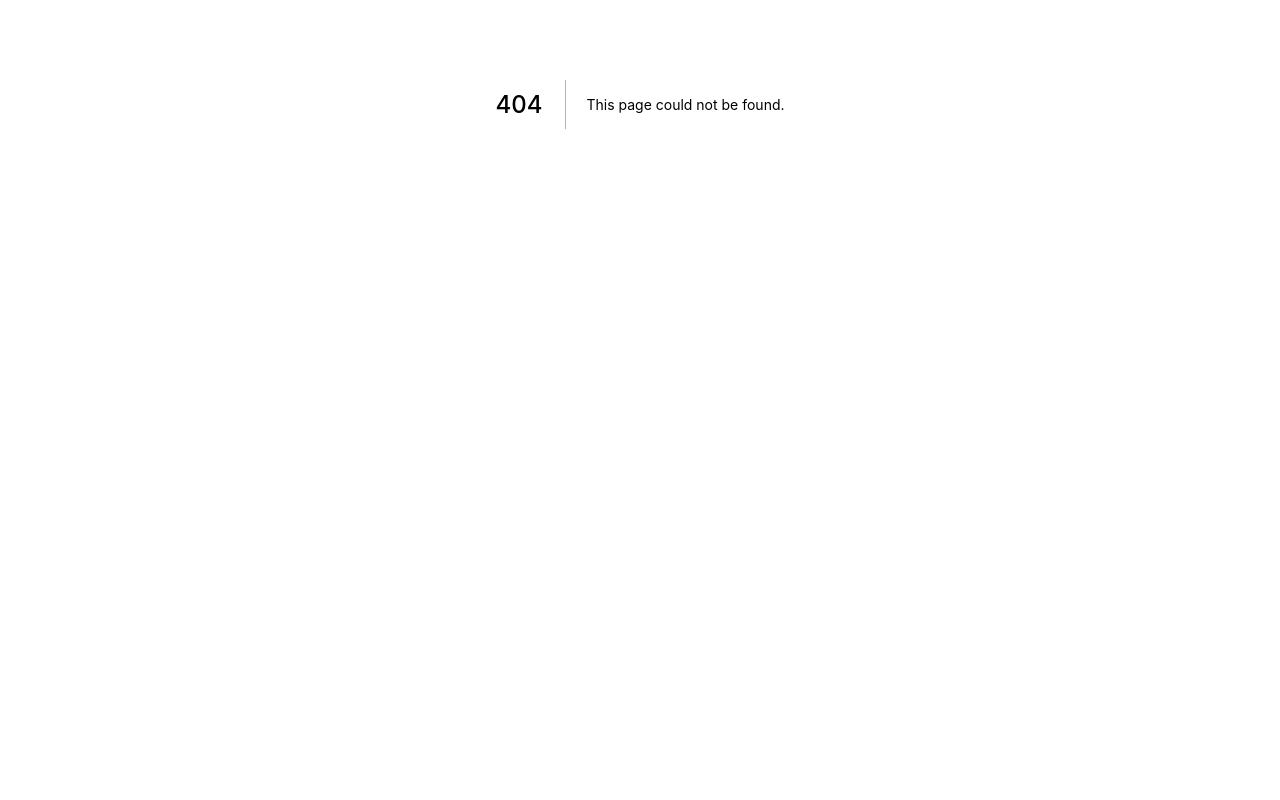
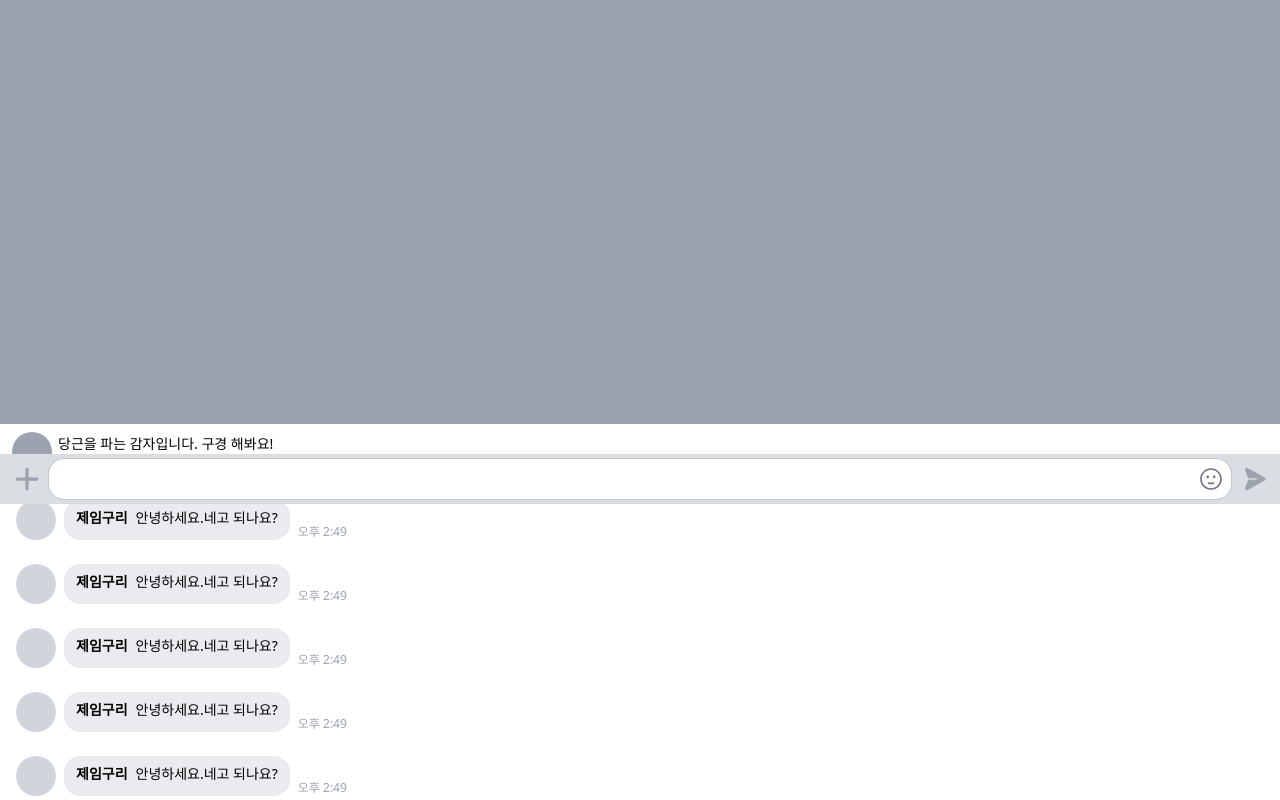
Before and after one commit to rnrudxo2872/market-c, a Next.js app: page /live/1 in a window 1280 px wide. Before the commit this address had no page. Shown: the part 296-1096 px from the top of the page. Before the commit the page ends 800 px from the top, so only its background shows below. Built offline with nearby package versions, Linux system fonts and the light colour scheme.

Commit message:
streamDetail - 기본 뷰 구성

```diff
--- /dev/null
+++ b/pages/live/[id].tsx
@@ -0,0 +1,155 @@
+import { NextPage } from "next";
+
+const StreamDetail: NextPage = () => {
+  return (
+    <div className="space-y-2">
+      <section className="aspect-video bg-gray-400"></section>
+      <section className="flex items-center gap-1.5 px-3">
+        <div>
+          <div className="aspect-square w-10 rounded-full bg-gray-400"></div>
+        </div>
+        <div className="flex flex-col">
+          <span className="text-sm">당근을 파는 감자입니다. 구경 해봐요!</span>
+          <span className="text-xs text-gray-400">쏘세니</span>
+        </div>
+      </section>
+      <section className="px-4 py-5 space-y-6 h-[40vh] overflow-scroll">
+        <div className="flex gap-x-2">
+          <section className="flex flex-col items-start">
+            <div className="w-10 h-10 rounded-full bg-gray-300" />
+          </section>
+          <section className="bg-gray-200 bg-opacity-80 rounded-2xl py-2 px-3 text-sm">
+            <section className="inline-flex mr-2">
+              <span className="font-semibold">제임구리</span>
+            </section>
+            <span>안녕하세요.</span>
+            <span>네고 되나요?</span>
+          </section>
+          <section className="flex items-end text-xs text-gray-400">
+            <span>오후 2:49</span>
+          </section>
+        </div>
+        <div className="flex gap-x-2">
+          <section className="flex flex-col items-start">
+            <div className="w-10 h-10 rounded-full bg-gray-300" />
+          </section>
+          <section className="bg-gray-200 bg-opacity-80 rounded-2xl py-2 px-3 text-sm">
+            <section className="inline-flex mr-2">
+              <span className="font-semibold">제임구리</span>
+            </section>
+            <span>안녕하세요.</span>
+            <span>네고 되나요?</span>
+          </section>
+          <section className="flex items-end text-xs text-gray-400">
+            <span>오후 2:49</span>
+          </section>
+        </div>
+        <div className="flex gap-x-2">
+          <section className="flex flex-col items-start">
+            <div className="w-10 h-10 rounded-full bg-gray-300" />
+          </section>
+          <section className="bg-gray-200 bg-opacity-80 rounded-2xl py-2 px-3 text-sm">
+            <section className="inline-flex mr-2">
+              <span className="font-semibold">제임구리</span>
+            </section>
+            <span>안녕하세요.</span>
+            <span>네고 되나요?</span>
+          </section>
+          <section className="flex items-end text-xs text-gray-400">
+            <span>오후 2:49</span>
+          </section>
+        </div>
+        <div className="flex gap-x-2">
+          <section className="flex flex-col items-start">
+            <div className="w-10 h-10 rounded-full bg-gray-300" />
+          </section>
+          <section className="bg-gray-200 bg-opacity-80 rounded-2xl py-2 px-3 text-sm">
+            <section className="inline-flex mr-2">
+              <span className="font-semibold">제임구리</span>
+            </section>
+            <span>안녕하세요.</span>
+            <span>네고 되나요?</span>
+          </section>
+          <section className="flex items-end text-xs text-gray-400">
+            <span>오후 2:49</span>
+          </section>
+        </div>
+        <div className="flex gap-x-2">
+          <section className="flex flex-col items-start">
+            <div className="w-10 h-10 rounded-full bg-gray-300" />
+          </section>
+          <section className="bg-gray-200 bg-opacity-80 rounded-2xl py-2 px-3 text-sm">
+            <section className="inline-flex mr-2">
+              <span className="font-semibold">제임구리</span>
+            </section>
+            <span>안녕하세요.</span>
+            <span>네고 되나요?</span>
+          </section>
+          <section className="flex items-end text-xs text-gray-400">
+            <span>오후 2:49</span>
+          </section>
+        </div>
+        <div className="flex gap-x-2">
+          <section className="flex flex-col items-start">
+            <div className="w-10 h-10 rounded-full bg-gray-300" />
+          </section>
+          <section className="bg-gray-200 bg-opacity-80 rounded-2xl py-2 px-3 text-sm">
+            <section className="inline-flex mr-2">
+              <span className="font-semibold">제임구리</span>
+            </section>
+            <span>안녕하세요.</span>
+            <span>네고 되나요?</span>
+          </section>
+          <section className="flex items-end text-xs text-gray-400">
+            <span>오후 2:49</span>
+          </section>
+        </div>
+      </section>
+      <section className="fixed bottom-0 w-full">
+        <form className="relative px-12 py-1 bg-[#DADDE2]">
+          <button
+            type="button"
+            className="absolute left-2 bottom-0 top-0 my-auto fill-gray-400 hover:fill-amber-500 focus:fill-amber-500 transition-colors"
+          >
+            <svg
+              className="w-9 h-9  p-1 pl-1.5"
+              id="Layer_1"
+              version="1.1"
+              viewBox="0 0 32 32"
+              xmlns="http://www.w3.org/2000/svg"
+            >
+              <path d="M28,14H18V4c0-1.104-0.896-2-2-2s-2,0.896-2,2v10H4c-1.104,0-2,0.896-2,2s0.896,2,2,2h10v10c0,1.104,0.896,2,2,2  s2-0.896,2-2V18h10c1.104,0,2-0.896,2-2S29.104,14,28,14z" />
+            </svg>
+          </button>
+          <input
+            id="inputBox"
+            type="text"
+            className="border-[1.5px] border-gray-400 border-opacity-60 rounded-2xl py-2 outline-none focus:border-amber-500 focus:ring-1 flex-grow peer ring-amber-500 transition-shadow duration-300 px-2 w-full"
+            required
+          />
+          <button className="absolute right-[3.22rem] bottom-0 top-0 my-auto fill-gray-500 hover:fill-amber-500 focus:fill-amber-500 transition-colors">
+            <svg
+              className="w-9 h-9 p-1 pl-1.5"
+              viewBox="0 0 24 24"
+              xmlns="http://www.w3.org/2000/svg"
+            >
+              <path d="M10.2493 10.0004C10.2493 9.31048 9.69001 8.75115 9.00005 8.75115C8.31008 8.75115 7.75076 9.31048 7.75076 10.0004C7.75076 10.6904 8.31008 11.2497 9.00005 11.2497C9.69001 11.2497 10.2493 10.6904 10.2493 10.0004ZM16.2493 10.0004C16.2493 9.31048 15.69 8.75115 15 8.75115C14.3101 8.75115 13.7508 9.31048 13.7508 10.0004C13.7508 10.6904 14.3101 11.2497 15 11.2497C15.69 11.2497 16.2493 10.6904 16.2493 10.0004ZM10.1356 15.107C9.78037 14.8938 9.31967 15.009 9.10656 15.3642C8.89345 15.7194 9.00862 16.1801 9.36381 16.3932C10.1306 16.8533 11.0841 17.0626 11.9997 17.0626C12.9152 17.0626 13.8687 16.8534 14.6355 16.3934C14.9907 16.1803 15.1059 15.7196 14.8928 15.3644C14.6798 15.0092 14.2191 14.894 13.8639 15.1071C13.3807 15.3969 12.7091 15.5626 11.9997 15.5626C11.2903 15.5626 10.6187 15.3969 10.1356 15.107ZM22.0011 12.0005C22.0011 6.47681 17.5233 1.99896 11.9996 1.99896C6.47589 1.99896 1.99805 6.47681 1.99805 12.0005C1.99805 17.5242 6.47589 22.0021 11.9996 22.0021C17.5233 22.0021 22.0011 17.5242 22.0011 12.0005ZM3.49805 12.0005C3.49805 7.30524 7.30432 3.49896 11.9996 3.49896C16.6949 3.49896 20.5011 7.30524 20.5011 12.0005C20.5011 16.6958 16.6949 20.5021 11.9996 20.5021C7.30432 20.5021 3.49805 16.6958 3.49805 12.0005Z" />
+            </svg>
+          </button>
+          <button className="absolute right-2 bottom-0 top-0 my-auto fill-gray-400 peer-valid:fill-amber-500 transition-colors ">
+            <svg
+              viewBox="0 0 256 256"
+              xmlns="http://www.w3.org/2000/svg"
+              className="w-9 h-9  p-1 pl-1.5"
+            >
+              <rect fill="none" height="256" width="256" />
+              <path d="M223.4,114,54.9,19.7a16.3,16.3,0,0,0-18.2,1.2,15.9,15.9,0,0,0-5.1,17.9l28.1,78.5a4.1,4.1,0,0,0,3.8,2.7h72.2a8.2,8.2,0,0,1,8.3,7.5,8,8,0,0,1-8,8.5H63.5a4.1,4.1,0,0,0-3.8,2.7L31.6,217.2a16.1,16.1,0,0,0,15.1,21.4,16.5,16.5,0,0,0,7.8-2L223.4,142a16.1,16.1,0,0,0,0-28Z" />
+            </svg>
+          </button>
+        </form>
+      </section>
+    </div>
+  );
+};
+
+export default StreamDetail;
```
Also changed, not shown: pages/live/index.tsx (renamed from pages/streams/index.tsx).
